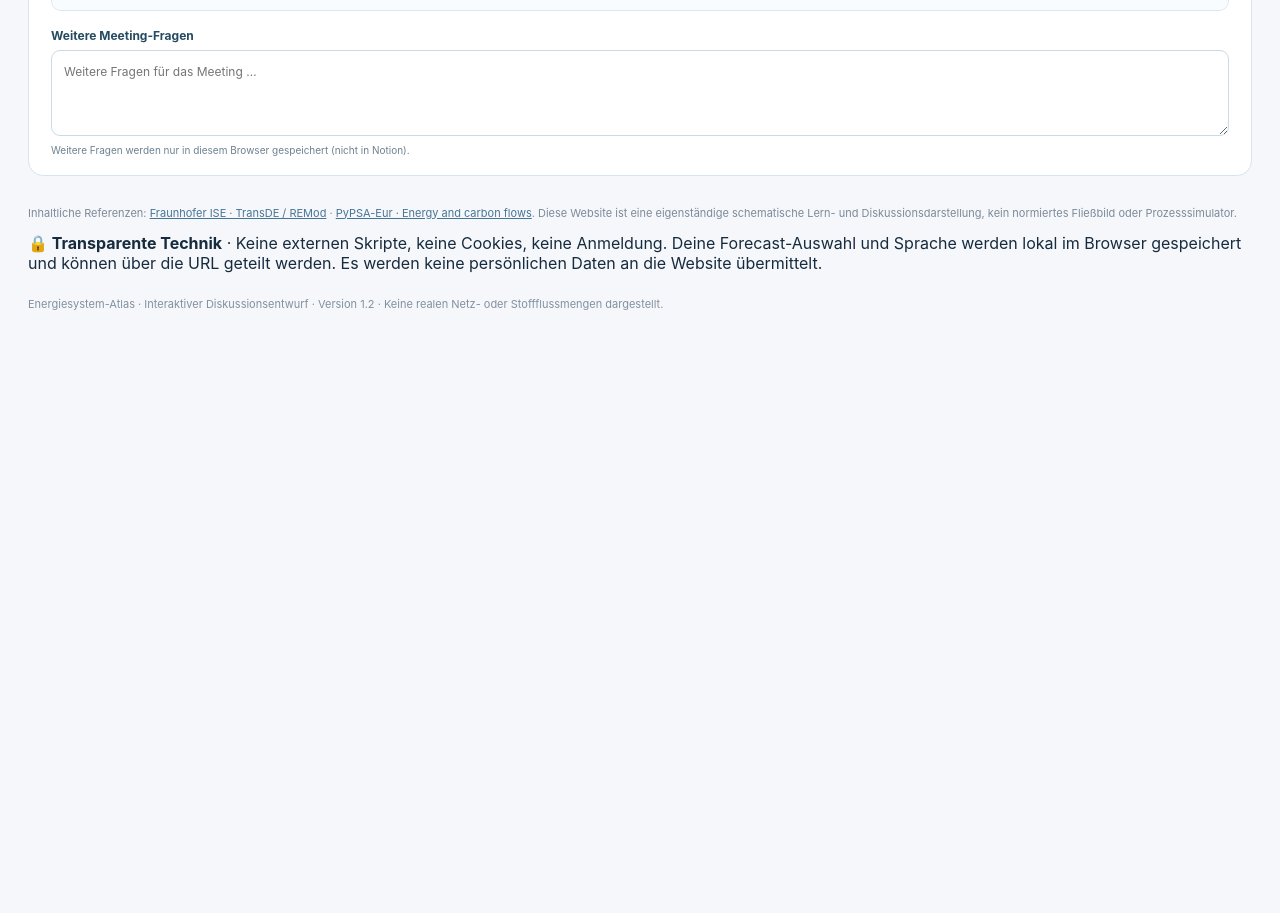
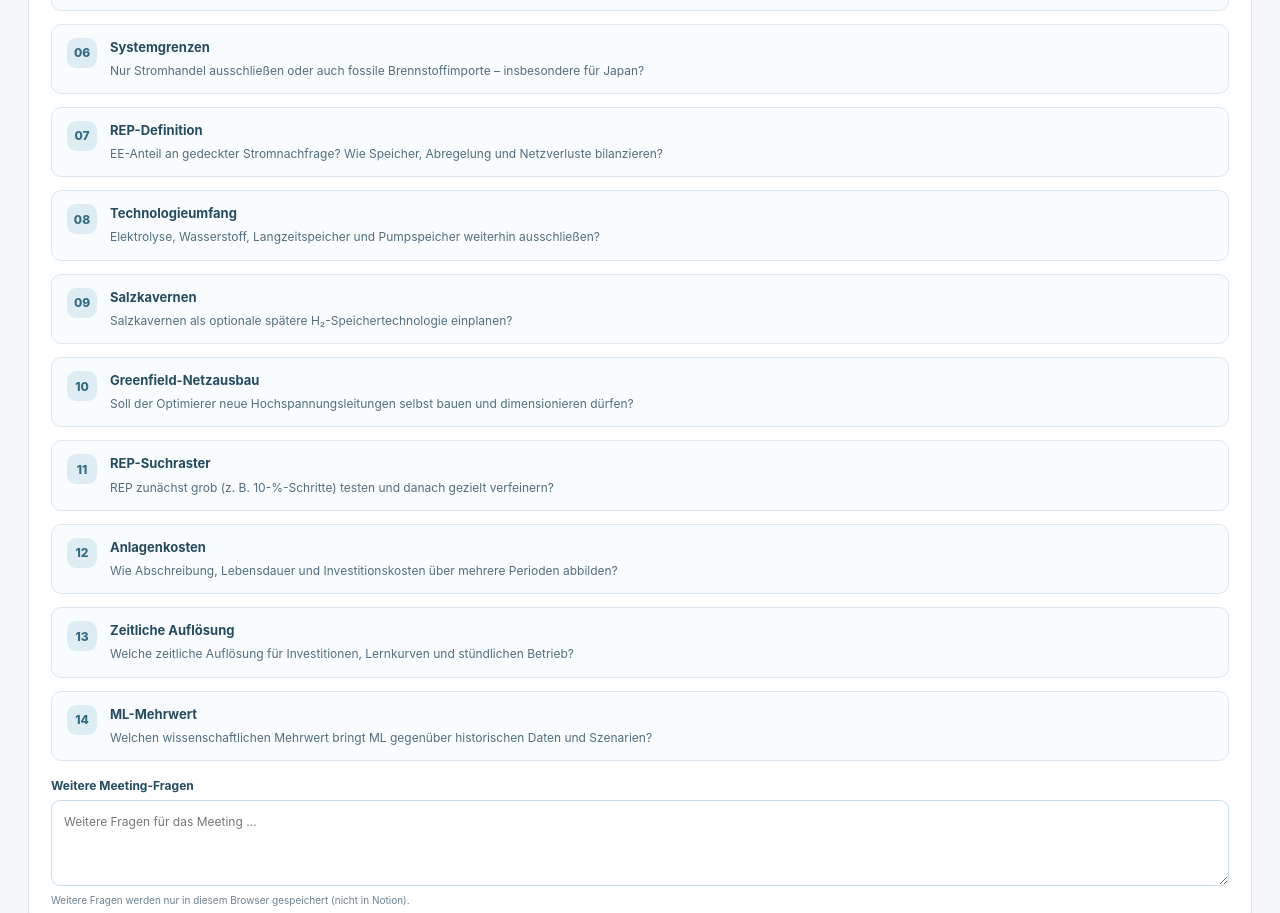
Before and after one commit to Flightningg/energiesystem-atlas, a plain HTML site: page public/index.html in a window 1280 px wide. Shown: the part 8137-9050 px from the top of the page. Before the commit the page ends 8497 px from the top, so only its background shows below. Drawn offline with Linux system fonts and the light colour scheme.

Commit message:
Append nine Notion agenda questions to existing meeting review

```diff
--- a/public/index.html
+++ b/public/index.html
@@ -246,6 +246,69 @@
           <p data-exo-de="Wie sinnvoll ist eine Sensitivitätsanalyse für Forschungsfrage 2? Welche Einflussgrößen und Szenarien sollten wir dafür variieren?" data-exo-en="Would a sensitivity analysis be useful for research question 2? Which inputs and scenarios should we vary?">Wie sinnvoll ist eine Sensitivitätsanalyse für Forschungsfrage 2? Welche Einflussgrößen und Szenarien sollten wir dafür variieren?</p>
         </div>
       </article>
+      <article class="model-meeting-question">
+        <span class="model-meeting-number">06</span>
+        <div>
+          <h3 data-exo-de="Systemgrenzen" data-exo-en="System boundary">Systemgrenzen</h3>
+          <p data-exo-de="Nur Stromhandel ausschließen oder auch fossile Brennstoffimporte – insbesondere für Japan?" data-exo-en="Exclude only cross-border electricity trade, or fossil fuel imports as well, especially for Japan?">Nur Stromhandel ausschließen oder auch fossile Brennstoffimporte – insbesondere für Japan?</p>
+        </div>
+      </article>
+      <article class="model-meeting-question">
+        <span class="model-meeting-number">07</span>
+        <div>
+          <h3 data-exo-de="REP-Definition" data-exo-en="REP definition">REP-Definition</h3>
+          <p data-exo-de="EE-Anteil an gedeckter Stromnachfrage? Wie Speicher, Abregelung und Netzverluste bilanzieren?" data-exo-en="RE share of served electricity demand? How should storage, curtailment and grid losses be accounted for?">EE-Anteil an gedeckter Stromnachfrage? Wie Speicher, Abregelung und Netzverluste bilanzieren?</p>
+        </div>
+      </article>
+      <article class="model-meeting-question">
+        <span class="model-meeting-number">08</span>
+        <div>
+          <h3 data-exo-de="Technologieumfang" data-exo-en="Technology scope">Technologieumfang</h3>
+          <p data-exo-de="Elektrolyse, Wasserstoff, Langzeitspeicher und Pumpspeicher weiterhin ausschließen?" data-exo-en="Continue to exclude electrolysis, hydrogen, long-duration storage and pumped hydro?">Elektrolyse, Wasserstoff, Langzeitspeicher und Pumpspeicher weiterhin ausschließen?</p>
+        </div>
+      </article>
+      <article class="model-meeting-question">
+        <span class="model-meeting-number">09</span>
+        <div>
+          <h3 data-exo-de="Salzkavernen" data-exo-en="Salt caverns">Salzkavernen</h3>
+          <p data-exo-de="Salzkavernen als optionale spätere H₂-Speichertechnologie einplanen?" data-exo-en="Should salt caverns be included as a potential future hydrogen storage option?">Salzkavernen als optionale spätere H₂-Speichertechnologie einplanen?</p>
+        </div>
+      </article>
+      <article class="model-meeting-question">
+        <span class="model-meeting-number">10</span>
+        <div>
+          <h3 data-exo-de="Greenfield-Netzausbau" data-exo-en="Greenfield grid expansion">Greenfield-Netzausbau</h3>
+          <p data-exo-de="Soll der Optimierer neue Hochspannungsleitungen selbst bauen und dimensionieren dürfen?" data-exo-en="Should the optimiser be allowed to build and size new high-voltage transmission links?">Soll der Optimierer neue Hochspannungsleitungen selbst bauen und dimensionieren dürfen?</p>
+        </div>
+      </article>
+      <article class="model-meeting-question">
+        <span class="model-meeting-number">11</span>
+        <div>
+          <h3 data-exo-de="REP-Suchraster" data-exo-en="REP search grid">REP-Suchraster</h3>
+          <p data-exo-de="REP zunächst grob (z. B. 10-%-Schritte) testen und danach gezielt verfeinern?" data-exo-en="Test RE penetration in coarse steps (e.g. 10 percentage points) before refining?">REP zunächst grob (z. B. 10-%-Schritte) testen und danach gezielt verfeinern?</p>
+        </div>
+      </article>
+      <article class="model-meeting-question">
+        <span class="model-meeting-number">12</span>
+        <div>
+          <h3 data-exo-de="Anlagenkosten" data-exo-en="Asset costs">Anlagenkosten</h3>
+          <p data-exo-de="Wie Abschreibung, Lebensdauer und Investitionskosten über mehrere Perioden abbilden?" data-exo-en="How should depreciation, lifetimes and investment costs be represented across periods?">Wie Abschreibung, Lebensdauer und Investitionskosten über mehrere Perioden abbilden?</p>
+        </div>
+      </article>
+      <article class="model-meeting-question">
+        <span class="model-meeting-number">13</span>
+        <div>
+          <h3 data-exo-de="Zeitliche Auflösung" data-exo-en="Temporal resolution">Zeitliche Auflösung</h3>
+          <p data-exo-de="Welche zeitliche Auflösung für Investitionen, Lernkurven und stündlichen Betrieb?" data-exo-en="What time resolution should investments, learning curves and hourly operations use?">Welche zeitliche Auflösung für Investitionen, Lernkurven und stündlichen Betrieb?</p>
+        </div>
+      </article>
+      <article class="model-meeting-question">
+        <span class="model-meeting-number">14</span>
+        <div>
+          <h3 data-exo-de="ML-Mehrwert" data-exo-en="Added value of ML">ML-Mehrwert</h3>
+          <p data-exo-de="Welchen wissenschaftlichen Mehrwert bringt ML gegenüber historischen Daten und Szenarien?" data-exo-en="What scientific value does ML add over historic-data and scenario-based planning?">Welchen wissenschaftlichen Mehrwert bringt ML gegenüber historischen Daten und Szenarien?</p>
+        </div>
+      </article>
       <div class="model-meeting-extra">
         <label for="model-meeting-notes" data-exo-de="Weitere Meeting-Fragen" data-exo-en="Additional meeting questions">Weitere Meeting-Fragen</label>
         <textarea id="model-meeting-notes" rows="3" placeholder="Weitere Fragen für das Meeting …" aria-label="Weitere Fragen für das Meeting"></textarea>
```
